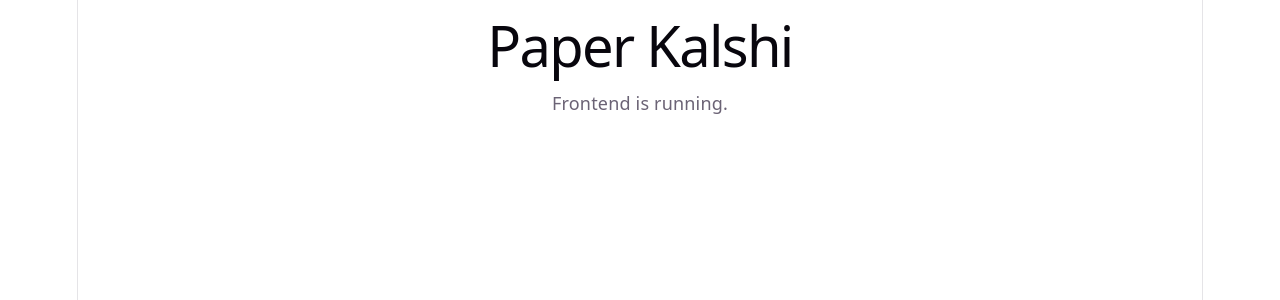
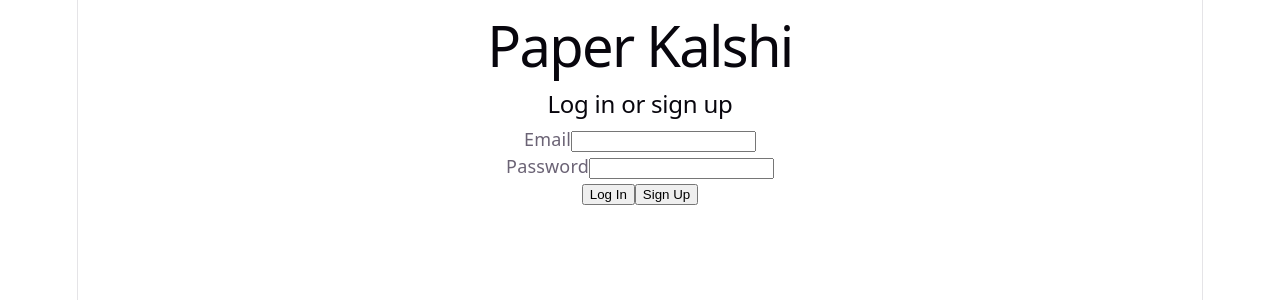
Before and after one commit to akhilkotha1/paper-kalshi, a React (Vite) app in the folder frontend/: page / in a window 1280 px wide. Shown: the top 300 px of the page. Built offline with nearby package versions, Linux system fonts and the light colour scheme; no server answers.

Commit message:
login and sign up

```diff
--- a/frontend/src/App.tsx
+++ b/frontend/src/App.tsx
@@ -1,8 +1,55 @@
+import { useEffect, useState } from "react";
+import type { Session } from "@supabase/supabase-js";
+import { supabase } from "./lib/supabaseClient";
+import { Auth } from "./components/Auth";
+
 function App() {
+  const [session, setSession] = useState<Session | null>(null);
+  const [loading, setLoading] = useState(true);
+
+  useEffect(() => {
+    // On first load, check if there's already a logged-in session
+    // stored in the browser
+    supabase.auth.getSession().then(({ data }) => {
+      setSession(data.session);
+      setLoading(false);
+    });
+
+    // Subscribe to auth changes, this fires automatically whenever
+    // someone logs in, logs out, or their session refreshes. This is
+    // what makes the UI update the instant Auth.tsx's handleLogIn
+    // succeeds, with no manual wiring between the two components
+    const { data: listener } = supabase.auth.onAuthStateChange((_event, newSession) => {
+      setSession(newSession);
+    });
+
+    // Cleanup: stop listening when this component unmounts, to avoid
+    // a memory leak / duplicate listeners if App ever re-renders.
+    return () => {
+      listener.subscription.unsubscribe();
+    };
+  }, []);
+
+  async function handleLogOut() {
+    await supabase.auth.signOut();
+  }
+
+  if (loading) {
+    return <p>Loading...</p>;
+  }
+
   return (
     <div>
       <h1>Paper Kalshi</h1>
-      <p>Frontend is running.</p>
+
+      {session ? (
+        <div>
+          <p>Logged in as {session.user.email}</p>
+          <button onClick={handleLogOut}>Log Out</button>
+        </div>
+      ) : (
+        <Auth />
+      )}
     </div>
   );
 }
--- /dev/null
+++ b/frontend/src/components/Auth.tsx
@@ -0,0 +1,86 @@
+// A simple email/password login + signup form. Calls Supabase Auth
+// directly from the browser using the publishable-key client
+
+import { useState } from "react";
+import { supabase } from "../lib/supabaseClient";
+
+export function Auth() {
+  const [email, setEmail] = useState("");
+  const [password, setPassword] = useState("");
+  const [errorMessage, setErrorMessage] = useState<string | null>(null);
+  const [infoMessage, setInfoMessage] = useState<string | null>(null);
+  const [loading, setLoading] = useState(false);
+
+  async function handleSignUp() {
+    setErrorMessage(null);
+    setInfoMessage(null);
+    setLoading(true);
+
+    const { error } = await supabase.auth.signUp({ email, password });
+
+    setLoading(false);
+
+    if (error) {
+      setErrorMessage(error.message);
+      return;
+    }
+
+    setInfoMessage("Account created. Check your email to confirm, then log in.");
+  }
+
+  async function handleLogIn() {
+    setErrorMessage(null);
+    setInfoMessage(null);
+    setLoading(true);
+
+    const { error } = await supabase.auth.signInWithPassword({ email, password });
+
+    setLoading(false);
+
+    if (error) {
+      setErrorMessage(error.message);
+      return;
+    }
+
+    // No need to manually update UI here, App.tsx listens for auth
+    // state changes and will react automatically once login succeeds
+  }
+
+  return (
+    <div>
+      <h2>Log in or sign up</h2>
+
+      <div>
+        <label>
+          Email
+          <input
+            type="email"
+            value={email}
+            onChange={(e) => setEmail(e.target.value)}
+          />
+        </label>
+      </div>
+
+      <div>
+        <label>
+          Password
+          <input
+            type="password"
+            value={password}
+            onChange={(e) => setPassword(e.target.value)}
+          />
+        </label>
+      </div>
+
+      <button onClick={handleLogIn} disabled={loading}>
+        Log In
+      </button>
+      <button onClick={handleSignUp} disabled={loading}>
+        Sign Up
+      </button>
+
+      {errorMessage && <p style={{ color: "red" }}>{errorMessage}</p>}
+      {infoMessage && <p style={{ color: "green" }}>{infoMessage}</p>}
+    </div>
+  );
+}
```
